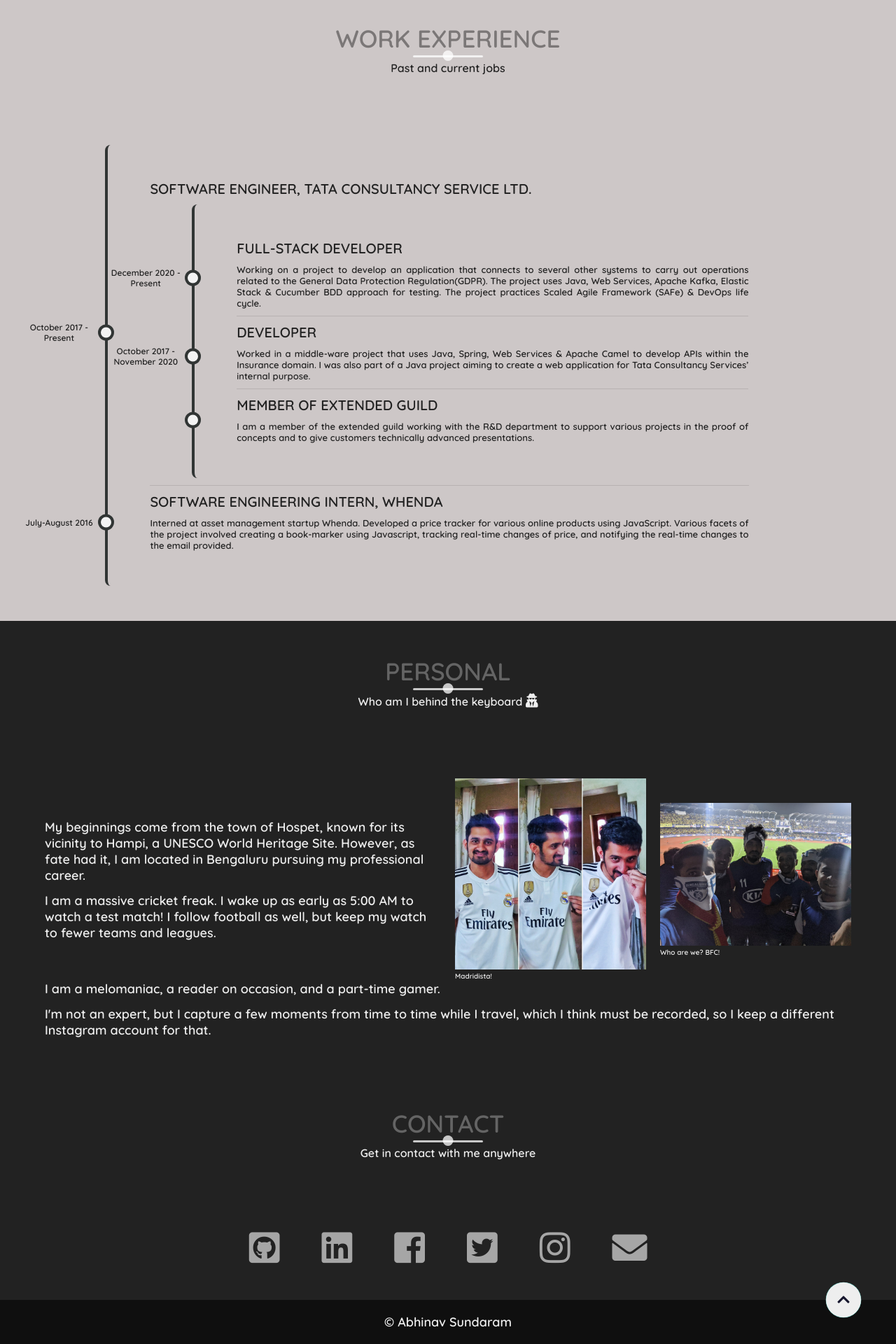
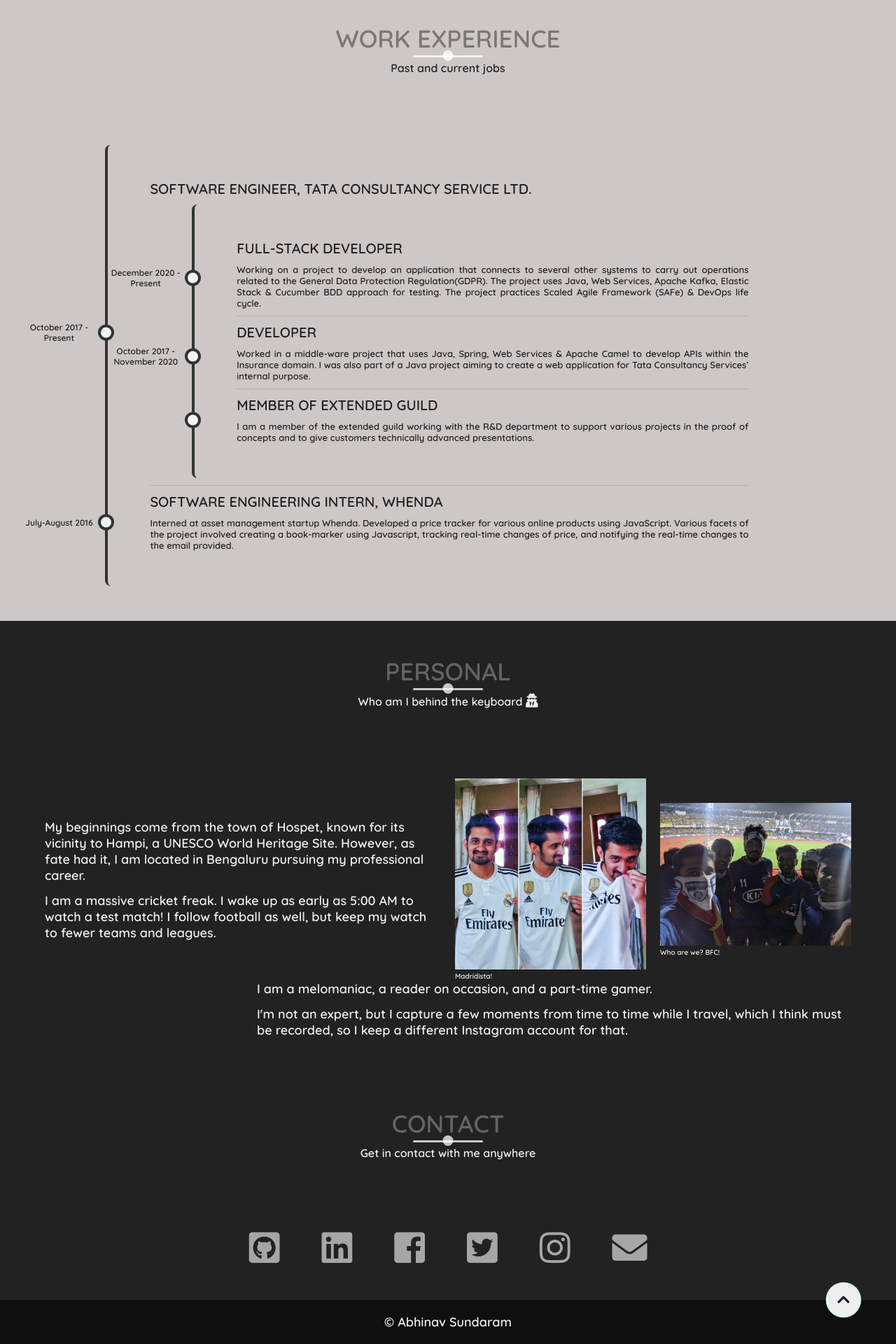
Before and after one commit to esabhinav/esabhinav.github.io, a Jekyll site: the page built from index.md, in a window 1280 px wide. Shown: the part 3387-5307 px from the top of the page at 70% size. Built offline with Jekyll 4.4.1, drawn with Linux system fonts in a browser that asks for light colours; our own code applies the rules of GitHub Pages for plain Markdown files; a script that is not in the unit is left out.

Commit message:
Update main.css

```diff
--- a/style/main.css
+++ b/style/main.css
@@ -494,6 +494,22 @@ li{
 	flex-basis: 100%;
 }
 
+.personal_instagram{
+	display: flex;
+  	flex-wrap: wrap;
+  	gap: 2rem;
+  	align-items: center;
+	justify-content: center;
+}
+
+.insta{
+	flex:1;
+}
+
+.details{
+	flex:3;
+}
+
 .fa-user-secret{
 	font-size: 2rem;
 }
```
